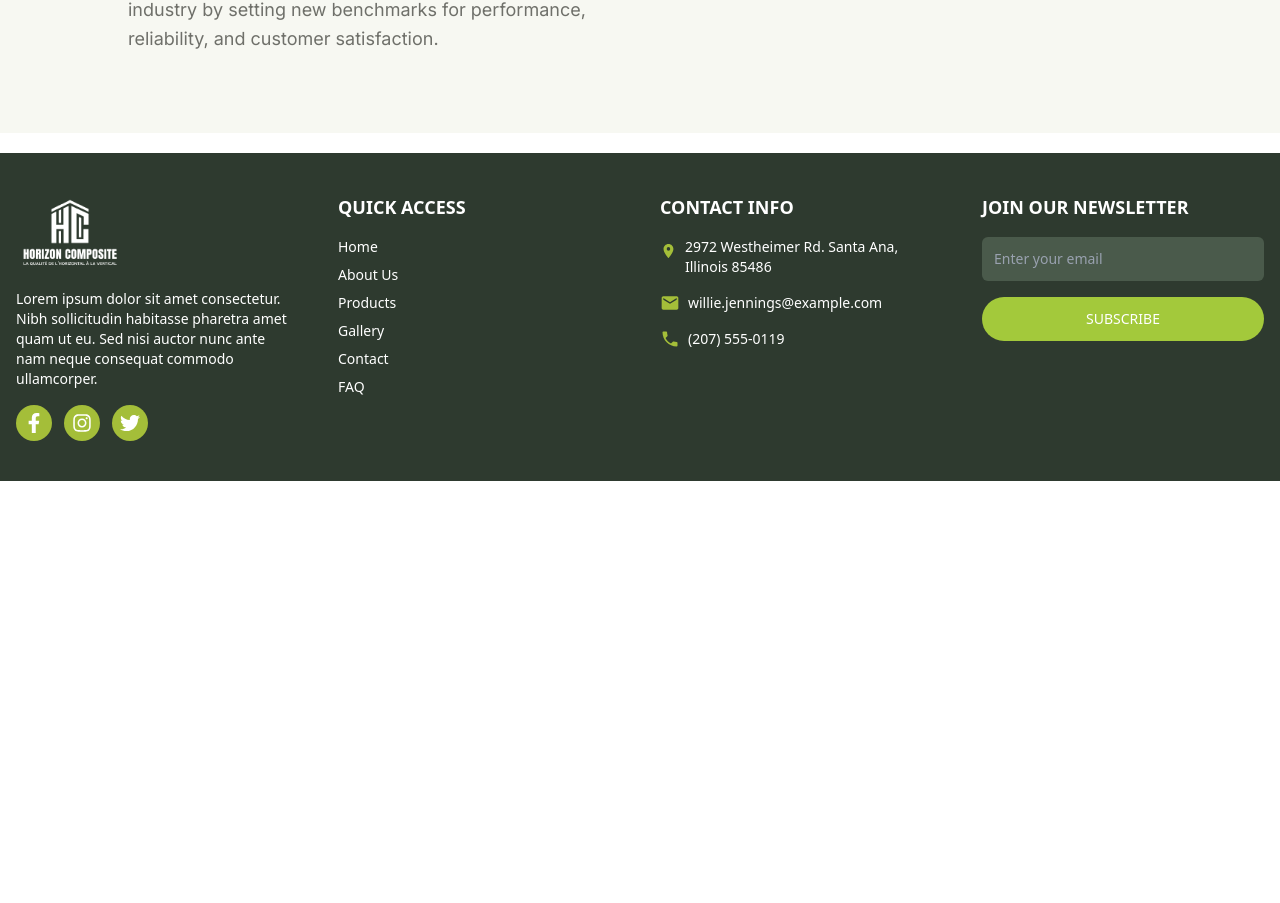
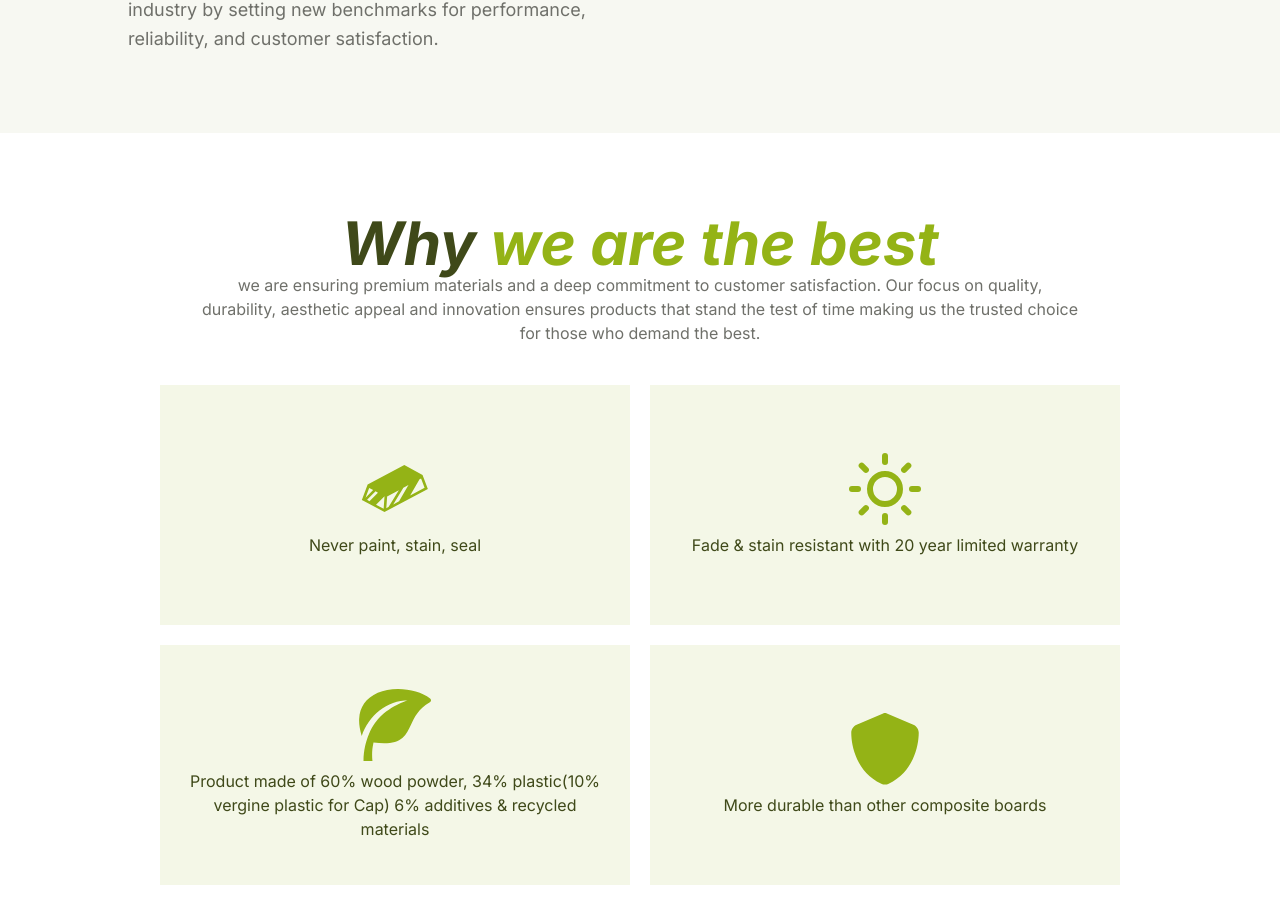
Before and after one commit to muhammadAbdulMannan2022/Ai-Powered-E--commerce-website, a React (Vite) app: page /about in a window 1280 px wide. Shown: the part 1879-2782 px from the top of the page. Before the commit the page ends 2360 px from the top, so only its background shows below. Built offline with nearby package versions, Linux system fonts and the light colour scheme.

Commit message:
about page done

```diff
--- a/src/Shared/Navbar/Navbar.jsx
+++ b/src/Shared/Navbar/Navbar.jsx
@@ -23,7 +23,7 @@ const Navbar = () => {
 
   return (
     <nav className="bg-white shadow-md interFont">
-      <div className="mx-auto px-4 md:px-20 sm:px-6 lg:px-8">
+      <div className="mx-4 md:mx-16 px-4 md:px-20 sm:px-6 lg:px-8">
         <div className="flex items-center justify-between h-16">
           {/* Left Section (Links on large screens, hidden on small) */}
           <div className="hidden md:flex space-x-8 items-center">
--- a/src/helpers/WhyUsCard.jsx
+++ b/src/helpers/WhyUsCard.jsx
@@ -1,6 +1,6 @@
 export default function WhyUsCard({ text, icon }) {
   return (
-    <div className="bg-[#94B3161A] flex flex-col items-center justify-center h-60 w-full p-4 interFont">
+    <div className="bg-[#94B3161A] flex flex-col items-center justify-center h-60 w-full p-5 interFont">
       <div className="text-[#94B316] text-7xl mb-2">{icon}</div>
       <p className="line-clamp-4 text-[#3F4919] text-center">{text}</p>
     </div>
--- a/src/pages/about/About.jsx
+++ b/src/pages/about/About.jsx
@@ -4,6 +4,7 @@ import { FaEnvelope, FaShoppingCart } from "react-icons/fa";
 import { MdOutlineSupportAgent } from "react-icons/md";
 import CostExp from "./CostExp";
 import Mission from "./Mission";
+import WhyUs from "./WhyUs";
 
 export default function About() {
   return (
@@ -38,6 +39,7 @@ export default function About() {
       </div>
       <CostExp />
       <Mission />
+      <WhyUs />
     </div>
   );
 }
--- /dev/null
+++ b/src/pages/about/WhyUs.jsx
@@ -0,0 +1,61 @@
+import React from "react";
+import Title from "../../helpers/Title";
+import WhyUsCard from "../../helpers/WhyUsCard";
+import { FaShield } from "react-icons/fa6";
+import { ImLeaf } from "react-icons/im";
+import { GiMetalBar } from "react-icons/gi";
+import { FiSun } from "react-icons/fi";
+import Button from "../../helpers/Button";
+import CustomerReviewSlider from "../Landing/Sections/CustomerReviewSlider";
+import ContactSection from "../Landing/Sections/ContactUs";
+const whyusCardData = [
+  {
+    text: "Never paint, stain, seal",
+    icon: <GiMetalBar />,
+  },
+  {
+    text: "Fade & stain resistant with 20 year limited warranty",
+    icon: <FiSun />,
+  },
+  {
+    text: "Product made of 60% wood powder, 34% plastic(10% vergine plastic for Cap) 6% additives & recycled materials",
+    icon: <ImLeaf />,
+  },
+  {
+    text: "More durable than other composite boards",
+    icon: <FaShield />,
+  },
+];
+export default function WhyUs() {
+  return (
+    <>
+      <div className="flex flex-col items-center justify-center px-5 md:px-16 lg:px-40 py-20">
+        <div className="flex items-center justify-center flex-col mb-10">
+          <Title
+            title={
+              <>
+                Why <span className="text-[#94B316]">we are the best</span>
+              </>
+            }
+          />
+          <p className="text-[#6F706A] text-center px-10">
+            we are ensuring premium materials and a deep commitment to customer
+            satisfaction. Our focus on quality, durability, aesthetic appeal and
+            innovation ensures products that stand the test of time making us
+            the trusted choice for those who demand the best.
+          </p>
+        </div>
+        <div className="flex-1/2 grid grid-cols-2 gap-5 justify-center items-center">
+          {whyusCardData.map((card, index) => (
+            <WhyUsCard key={index} text={card.text} icon={card.icon} />
+          ))}
+        </div>
+        <Button label="Explore products" className="mt-5 mb-20" />
+      </div>
+      <CustomerReviewSlider />
+      <div className="w-full">
+        <ContactSection />
+      </div>
+    </>
+  );
+}
```
